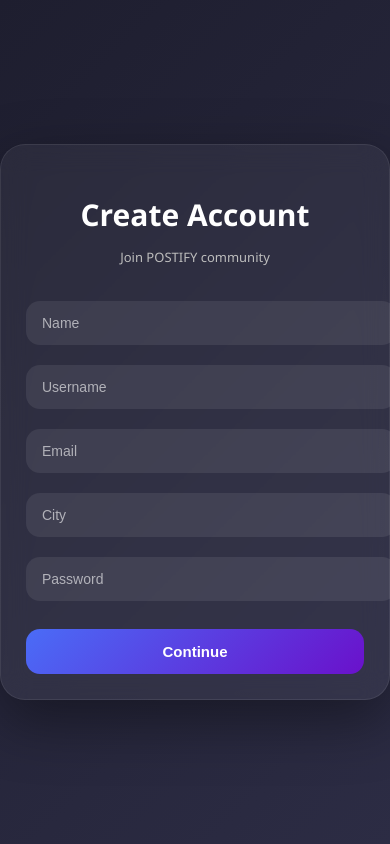
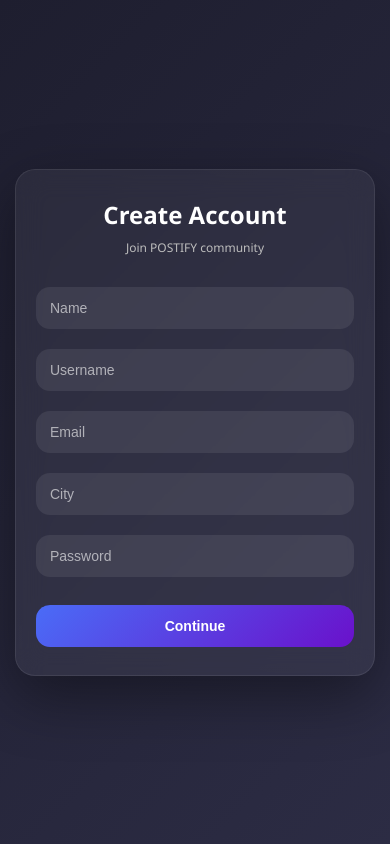
Before and after one commit to ghogharifenil/Postify, a Django app: page /registration/ in a window 390 px wide. Run offline with Django 5.2, Linux system fonts and the light colour scheme.

Commit message:
render deploy web site

```diff
--- a/account/templates/profile/register_step1.html
+++ b/account/templates/profile/register_step1.html
@@ -12,116 +12,126 @@
 <title>Postify | Registration</title>
 
 <style>
+/* =========================
+   RESET
+========================= */
 
-/* BACKGROUND (same app theme) */
+*{
+    margin:0;
+    padding:0;
+    box-sizing:border-box;
+}
+
+html,
+body{
+    width:100%;
+    min-height:100%;
+}
+
+/* =========================
+   BODY
+========================= */
+
 body{
     font-family:"Segoe UI",sans-serif;
-min-height:100vh;
-margin:0;
-
     display:flex;
     justify-content:center;
     align-items:center;
-
+    min-height:100vh;
+    padding:20px;
+    overflow-x:hidden;
     background:linear-gradient(135deg,#1e1e2f,#2c2c44);
 }
 
-/* GLASS BOX */
+/* =========================
+   GLASS BOX
+========================= */
+
 .box{
-width:430px;
-padding:40px;
-
-background:rgba(255,255,255,0.05);
+    width:100%;
+    max-width:430px;
+    padding:40px 30px;
+    background:rgba(255,255,255,.05);
     backdrop-filter:blur(14px);
-
-border-radius:25px;
-
-border:1px solid rgba(255,255,255,0.08);
-
-box-shadow:0 20px 60px rgba(0,0,0,0.4);
-
-transition:.3s;
-
+    border-radius:24px;
+    border:1px solid rgba(255,255,255,.08);
+    box-shadow:0 20px 60px rgba(0,0,0,.4);
     text-align:center;
 }
 
-.box:hover{
-transform:translateY(-5px);
-}
+/* =========================
+   TITLE
+========================= */
 
-/* TITLE */
 .box h2{
-color:white;
+    color:#fff;
     font-size:30px;
     font-weight:800;
     margin-bottom:8px;
 }
 
-/* SUB TEXT */
 .helper{
     color:#bdbdbd;
     font-size:13px;
     margin-bottom:25px;
+    line-height:1.5;
 }
 
-/* INPUTS */
+/* =========================
+   INPUTS
+========================= */
+
 input{
     width:100%;
     padding:14px 16px;
-
     margin:10px 0;
-
     border:none;
     border-radius:14px;
-
+    outline:none;
     font-size:14px;
-
-outline:none;
-
-background:rgba(255,255,255,0.08);
-color:white;
-
+    background:rgba(255,255,255,.08);
+    color:#fff;
     transition:.3s;
 }
 
 input::placeholder{
-color:rgba(255,255,255,0.6);
+    color:rgba(255,255,255,.6);
 }
 
 input:focus{
-background:rgba(255,255,255,0.15);
-box-shadow:0 0 0 3px rgba(74,108,247,0.3);
+    background:rgba(255,255,255,.15);
+    box-shadow:0 0 0 3px rgba(74,108,247,.3);
 }
 
-/* BUTTON */
+/* =========================
+   BUTTON
+========================= */
+
 button{
     width:100%;
     padding:14px;
-
     margin-top:18px;
-
     border:none;
     border-radius:14px;
-
     font-size:15px;
     font-weight:700;
-
     cursor:pointer;
-
+    color:#fff;
     background:linear-gradient(135deg,#4a6cf7,#6a11cb);
-color:white;
-
     transition:.3s;
 }
 
 button:hover{
     transform:translateY(-3px);
-box-shadow:0 12px 25px rgba(74,108,247,0.35);
+    box-shadow:0 12px 25px rgba(74,108,247,.35);
 }
 
-/* ERROR */
+/* =========================
+   ERROR
+========================= */
+
 .error{
-background:rgba(255,0,0,0.15);
+    background:rgba(255,0,0,.15);
     color:#ffb3b3;
     padding:10px;
     border-radius:10px;
@@ -129,14 +139,106 @@ font-size:13px;
     margin-bottom:15px;
 }
 
-/* MOBILE */
-@media(max-width:500px){
-.box{
-width:90%;
-padding:25px;
-}
+/* =========================
+   TABLET
+========================= */
+
+@media (max-width:768px){
+
+    body{
+        padding:20px;
     }
 
+    .box{
+        max-width:400px;
+        padding:35px 25px;
+    }
+
+    .box h2{
+        font-size:28px;
+    }
+
+}
+
+/* =========================
+   MOBILE
+========================= */
+
+@media (max-width:480px){
+
+    body{
+        padding:15px;
+        align-items:center;
+    }
+
+    .box{
+        width:100%;
+        padding:28px 20px;
+        border-radius:20px;
+    }
+
+    .box h2{
+        font-size:24px;
+    }
+
+    .helper{
+        font-size:12px;
+        margin-bottom:20px;
+    }
+
+    input{
+        padding:13px 14px;
+        font-size:14px;
+    }
+
+    button{
+        padding:13px;
+        font-size:14px;
+    }
+
+    .error{
+        font-size:12px;
+    }
+
+}
+
+/* =========================
+   SMALL MOBILE
+========================= */
+
+@media (max-width:360px){
+
+    body{
+        padding:10px;
+    }
+
+    .box{
+        padding:22px 15px;
+    }
+
+    .box h2{
+        font-size:22px;
+    }
+
+    .helper{
+        font-size:11px;
+    }
+
+    input{
+        padding:12px;
+        font-size:13px;
+    }
+
+    button{
+        padding:12px;
+        font-size:13px;
+    }
+
+    .error{
+        font-size:11px;
+    }
+
+}
 </style>
 
 </head>
```
Lines whose indentation alone changed are shown as unchanged.
